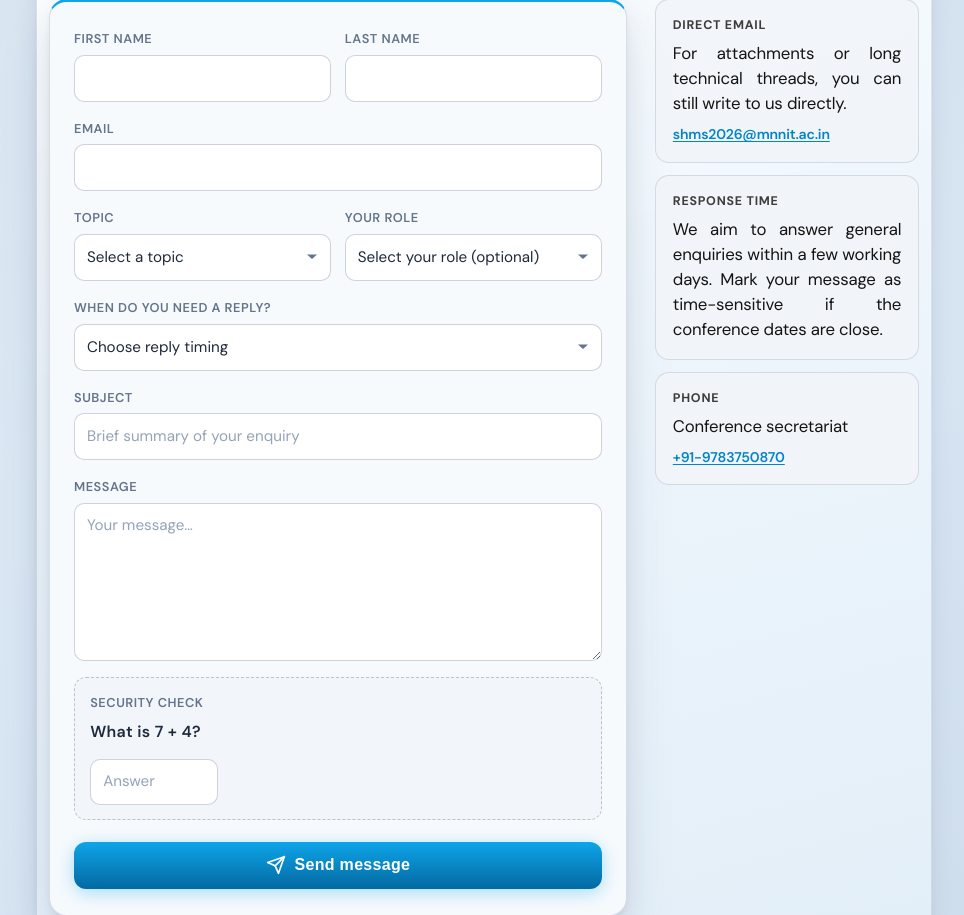
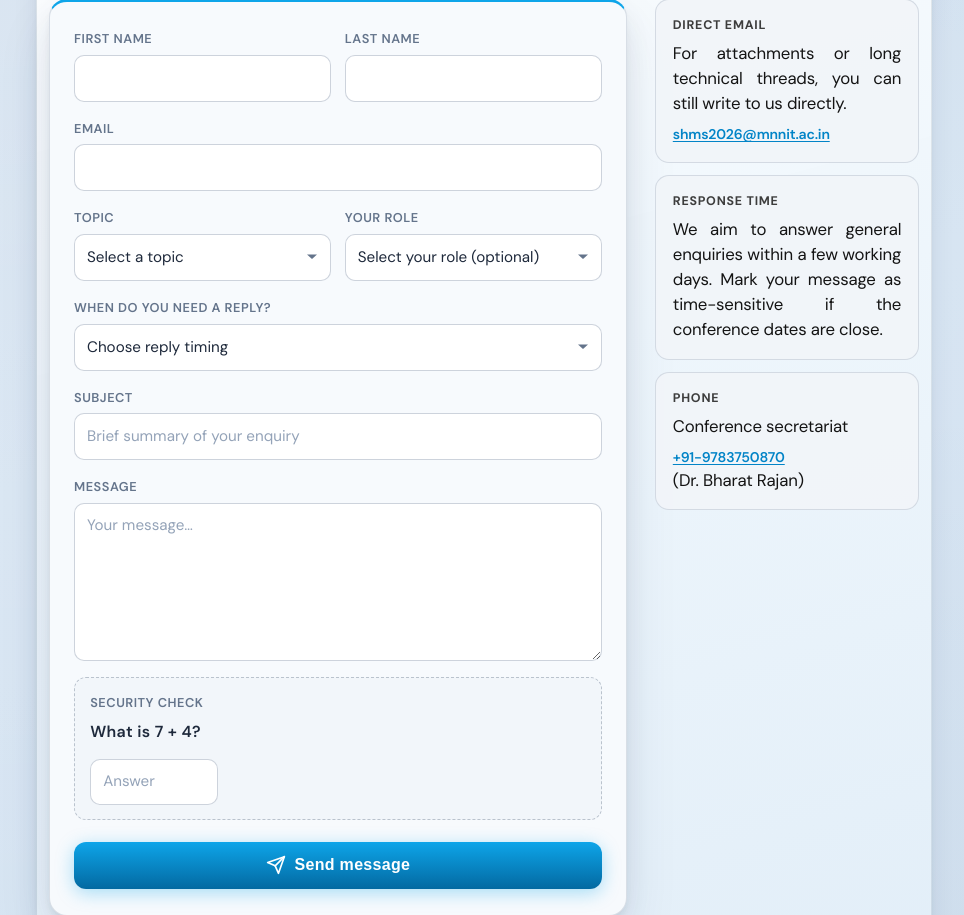
Before and after one commit to Ayush25shrivastava/SHMS-2026-Website, a PHP site: page /CLI/contact.php in a window 1280 px wide. Shown: the part 1122-2037 px from the top of the page, without its empty margins (156-1120 px from the left). Run offline with PHP 8.4, Linux system fonts and the light colour scheme; some libraries are stand-ins or nearby versions.

Commit message:
feat: implement dynamic contact form block and footer components

```diff
--- a/includes/contact-form-block.php
+++ b/includes/contact-form-block.php
@@ -303,7 +303,7 @@ $errList = (!$useGoogle && is_array($shmsContactFeedback) && isset($shmsContactF
         <div class="shms-contact-card">
           <h3 class="shms-contact-card__title">Phone</h3>
           <p>Conference secretariat</p>
-          <a class="shms-contact-card__link" href="tel:+919783750870">+91-9783750870</a>
+          <a class="shms-contact-card__link" href="tel:+919783750870">+91-9783750870</a><p>(Dr. Bharat Rajan)</p>
         </div>
       </aside>
     </div>
--- a/includes/footer.php
+++ b/includes/footer.php
@@ -72,7 +72,7 @@ $__shmsFooterThemeShort = $__shmsFooterThemeDark ? 'Light mode' : 'Dark mode';
               <span class="site-footer-contact-icon" aria-hidden="true">
                 <svg width="18" height="18" viewBox="0 0 24 24" fill="none" xmlns="http://www.w3.org/2000/svg"><path d="M5 4h4l2 4-2 1.5a11 11 0 006 6L16 13l4 2v4a2 2 0 01-2 2A16 16 0 015 6a2 2 0 012-2z" stroke="currentColor" stroke-width="1.75" stroke-linejoin="round"/></svg>
               </span>
-              <span><a href="tel:+919783750870">+91-9783750870</a></span>
+              <span><a href="tel:+919783750870">+91-9783750870</a> (Dr. Bharat Rajan)</span>
             </li>
             <li>
               <span class="site-footer-contact-icon" aria-hidden="true">
```
